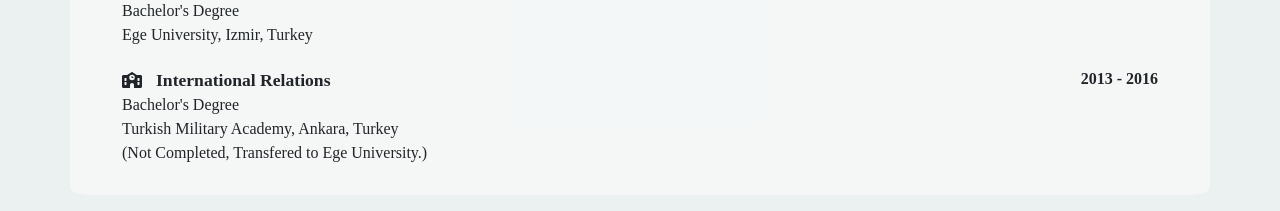
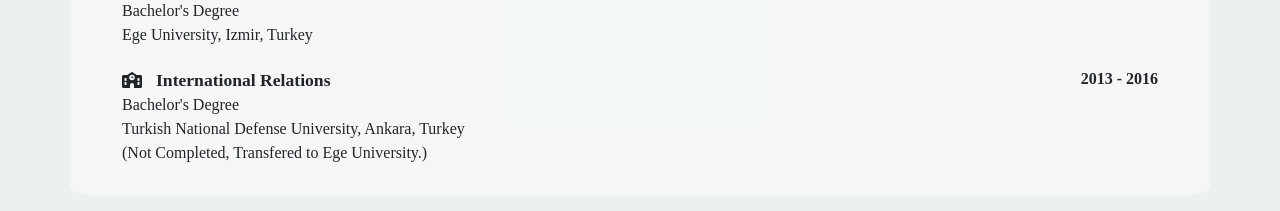
Before and after one commit to veyselboybay/new-personal-website, a React (Create React App) app: page / in a window 1280 px wide. Shown: the part 1400-1611 px from the top of the page. Built offline with nearby package versions, Linux system fonts and the light colour scheme; the HTML template or start-up script is replaced by a standard one.

Commit message:
minor change 2

```diff
--- a/package.json
+++ b/package.json
@@ -1,5 +1,5 @@
 {
-  "homepage": "https://veyselboybay.github.io",
+  "homepage": "https://veyselboybay.com",
   "name": "personalwebsite",
   "version": "0.1.0",
   "private": true,
--- a/src/components/About.js
+++ b/src/components/About.js
@@ -215,7 +215,7 @@
                 Bachelor's Degree
                 <br />
                 <span style={{ textAlign: "left" }}>
-                  Turkish Military Academy, Ankara, Turkey
+                  Turkish National Defense University, Ankara, Turkey
                   <br />
                   (Not Completed, Transfered to Ege University.)
                 </span>
```
